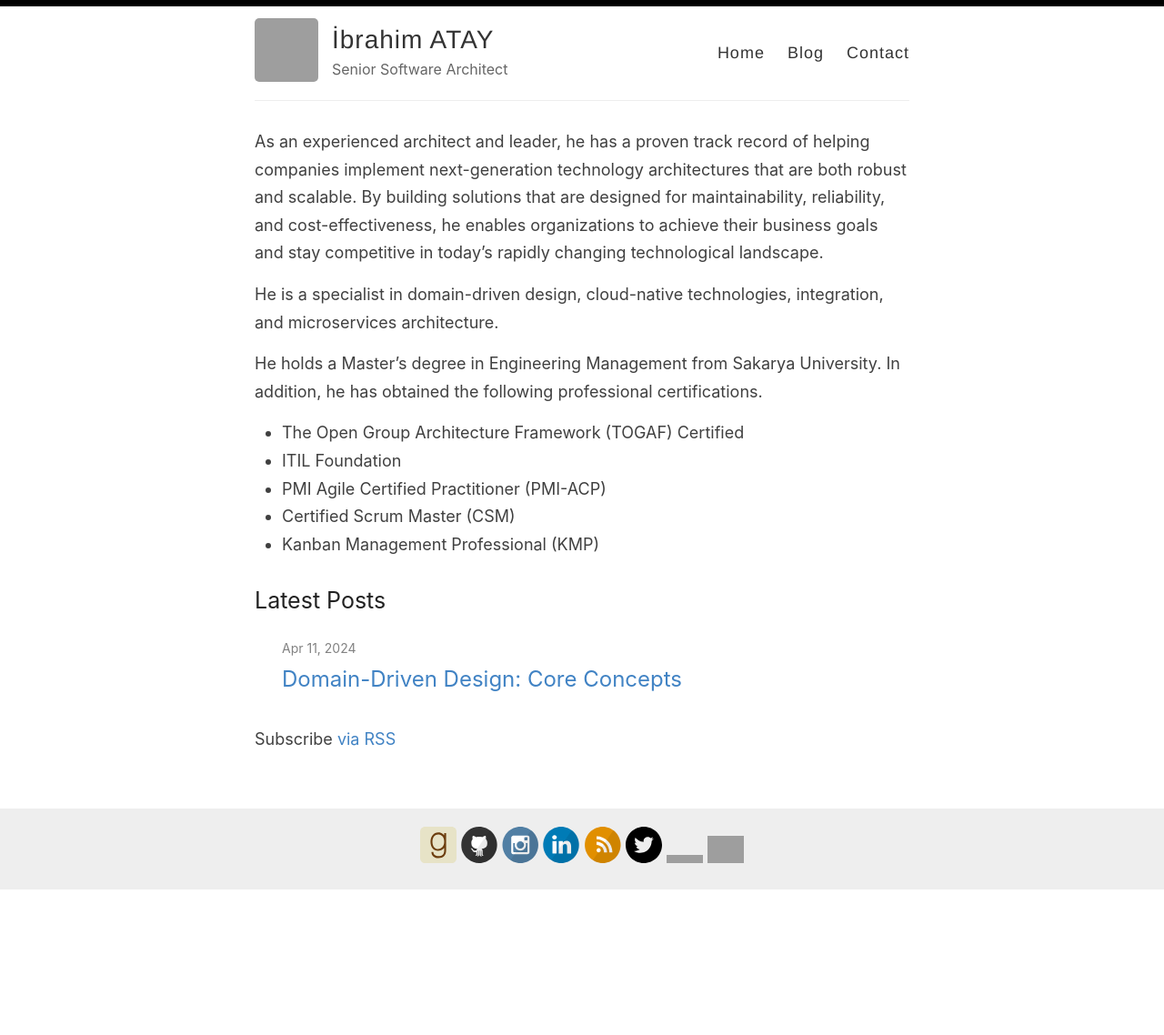
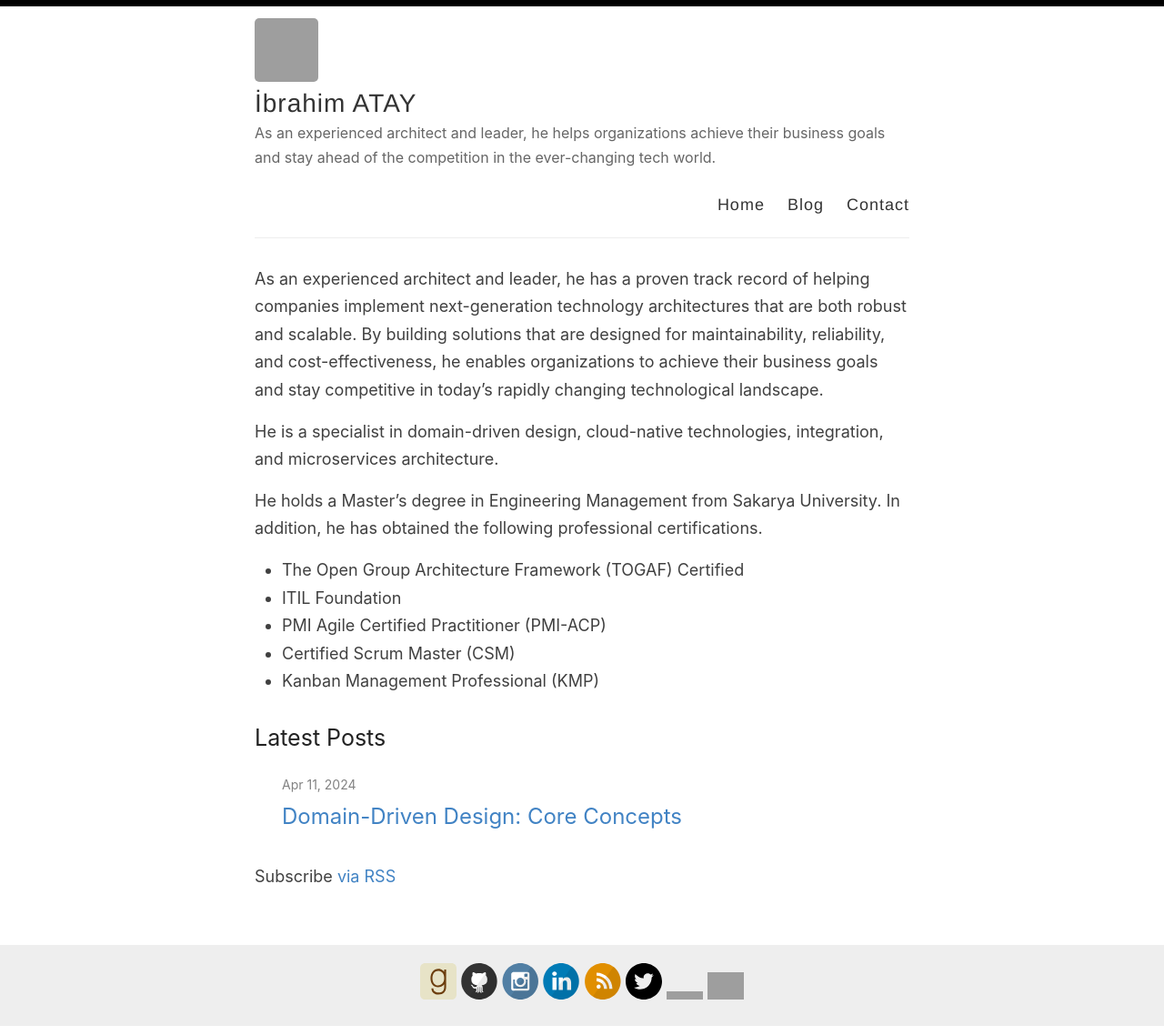
Before and after one commit to ibrahimatay/ibrahimatay.github.io, a Jekyll site: the page built from index.md, in a window 1280 px wide. Shown: the whole page at 91% size. Built offline with Jekyll 4.4.1, drawn with Linux system fonts in a browser that asks for light colours; before the commit the page ends 988 px from its top, so only the background shows below that; grey boxes are pictures that could not be loaded.

Commit message:
site description

```diff
--- a/_config.yml
+++ b/_config.yml
@@ -9,7 +9,7 @@ name: İbrahim ATAY
 author: İbrahim ATAY
 
 # Short bio or description (displayed in the header)
-description: Senior Software Architect
+description: As an experienced architect and leader, he helps organizations achieve their business goals and stay ahead of the competition in the ever-changing tech world.
 
 # URL of your avatar or profile pic (you could use your GitHub profile pic)
 avatar: https://avatars.githubusercontent.com/u/172555?v=4
```
